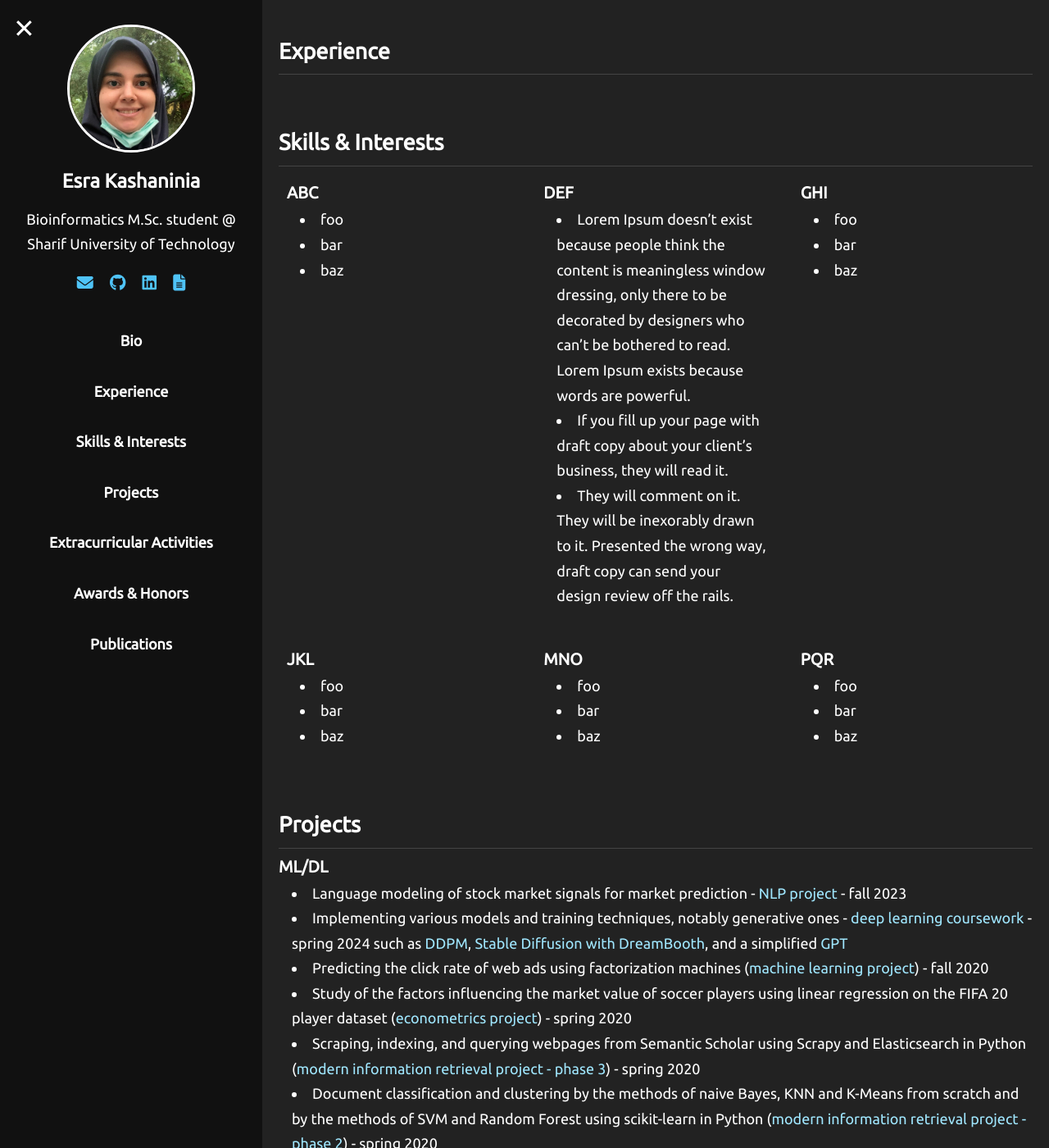
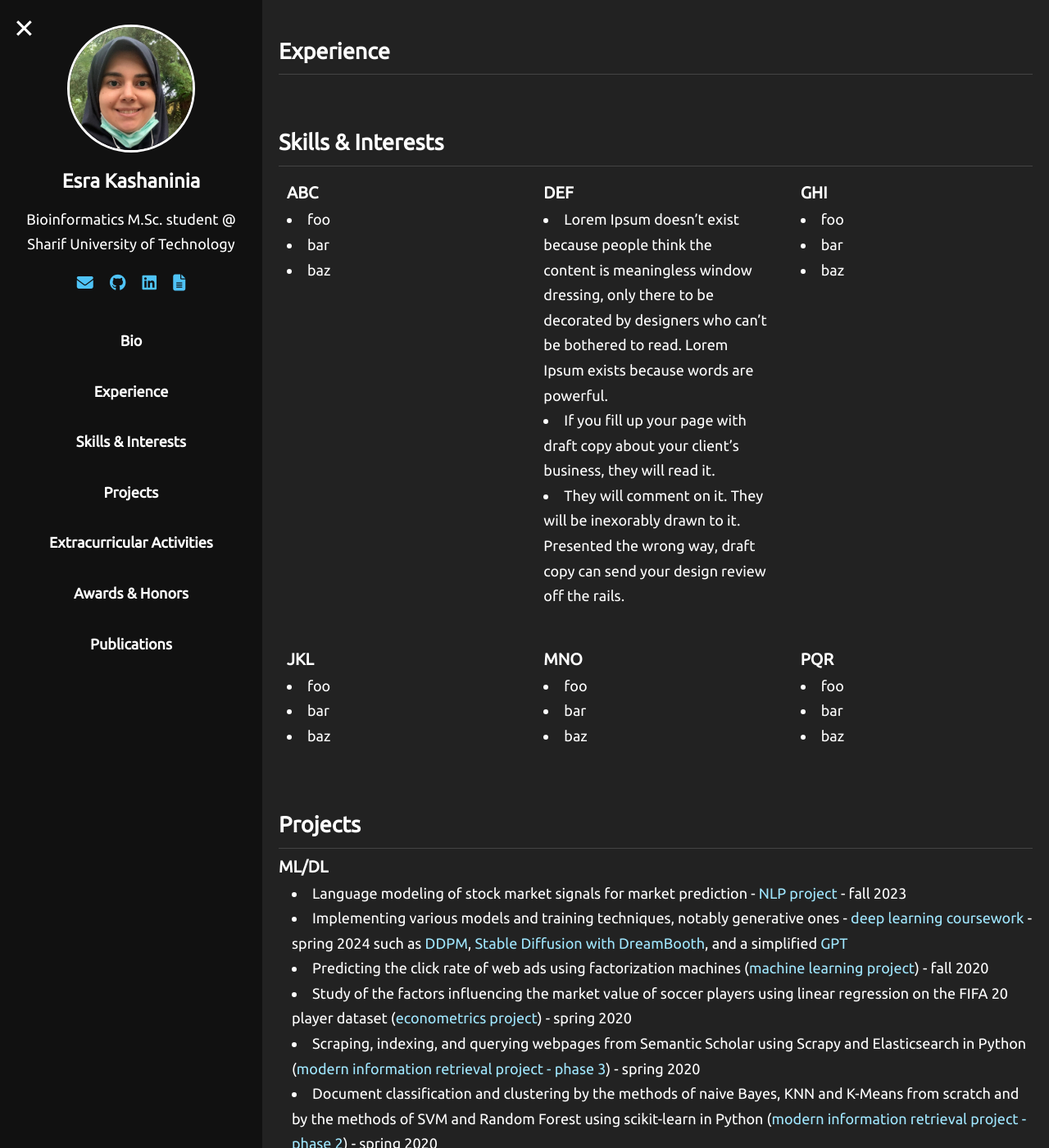
Before and after one commit to Esra-K/Esra-K.github.io, a Jekyll site: the page built from index.md, in a window 1280 px wide and 1400 px high, scrolled down 374 px. Shown: the whole window at 82% size. Built offline with Jekyll 4.4.1, drawn with Linux system fonts in a browser that asks for light colours.

Commit message:
test interests grid on mobile - pushed bullets to the left

```diff
--- a/assets/css/style.css
+++ b/assets/css/style.css
@@ -151,19 +151,25 @@ body,
   text-decoration: underline;
 }
 
-/* added interests section for the 2 * 3 grid */
-.interests-grid {
+/* added skills section for the 2 * 3 grid */
+.skills-grid {
   display: grid;
   grid-template-columns: repeat(3, 1fr);
   gap: 20px;
 }
 
-.interests-grid > div {
+.skills-grid > div {
   padding: 10px;
-  border: none; /* removed border */
-  background: none; /* removed white background */
+  border: none;
+  background: none;
 }
-/* End of added interests section for the 2 * 3 grid */
+
+.skills-grid ul {
+  list-style-position: inside; /* keeps bullets aligned with text */
+  padding-left: 0; /* removes default indent */
+  margin: 0; /* removes extra space above/below */
+}
+/* End of added skills section for the 2 * 3 grid */
 
 /* .navbar {
   background-color: #333;
--- a/index.md
+++ b/index.md
@@ -21,9 +21,9 @@ layout: default
 
   </section>
 
-  <section id="interests">
+  <section id="skills">
   <h2>Skills & Interests</h2>
-  <div class="interests-grid">
+  <div class="skills-grid">
   <div>
     <h3>ABC</h3>
     <ul>
```
